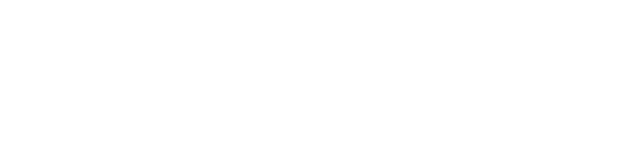
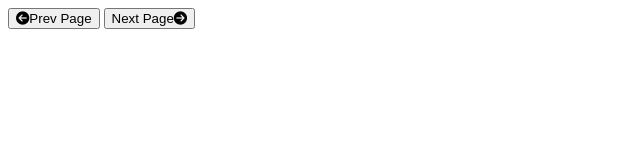
Before and after one commit to Vivek-04022001/custom-pdf-viewew--2-23, a plain HTML site: page index.html in a window 1280 px wide. Shown: the whole page, without its empty margins (0-640 px from the left). Drawn offline with Linux system fonts and the light colour scheme.

Commit message:
adding css buttons prev and next

```diff
--- a/index.html
+++ b/index.html
@@ -4,11 +4,20 @@
     <meta http-equiv="X-UA-Compatible" content="IE=edge">
     <meta name="viewport" content="width=device-width, initial-scale=1.0">
     <link rel="stylesheet" href="./css/style.css">
+    <link rel="stylesheet" href="https://cdnjs.cloudflare.com/ajax/libs/font-awesome/6.2.1/css/all.min.css" integrity="sha512-MV7K8+y+gLIBoVD59lQIYicR65iaqukzvf/nwasF0nqhPay5w/9lJmVM2hMDcnK1OnMGCdVK+iQrJ7lzPJQd1w==" crossorigin="anonymous" referrerpolicy="no-referrer" />
     <title>Pdf viewer</title>
 </head>
 <body>
-
+    <div class="top-bar">
+        <button class="btn" id="prev-page">
+            <i class="fas fa-arrow-circle-left"></i>Prev Page
+        </button>
+        <button class="btn" id="next-page">
+            Next Page<i class="fas fa-arrow-circle-right"></i>
+        </button>
+    </div>
 
     <script src="./Javascript/main.js"></script>
+    <script src="./Javascript/pdf_js/build/pdf.js"></script>
 </body>
 </html>
```
